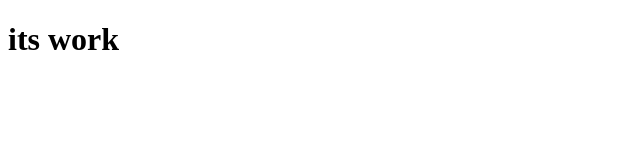
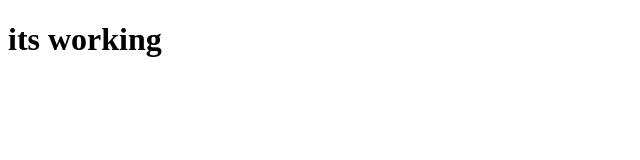
Before and after one commit to SamedovResul/DahsBoard, a React (Create React App) app: page / in a window 1280 px wide. Shown: the top 160 px of the page, without its empty margins (0-640 px from the left). Built offline with nearby package versions, Linux system fonts and the light colour scheme.

Commit message:
solve problem

```diff
--- a/src/App.js
+++ b/src/App.js
@@ -1,12 +1,12 @@
 
 import './App.css';
 
-function App() {
-  return (
-   <>
-   <h1>its work</h1>
-   </>
-  );
+const App = () =>{
+  return(
+    <>
+    <h1>its working</h1>
+    </>
+  )
 }
 
 export default App;
```
